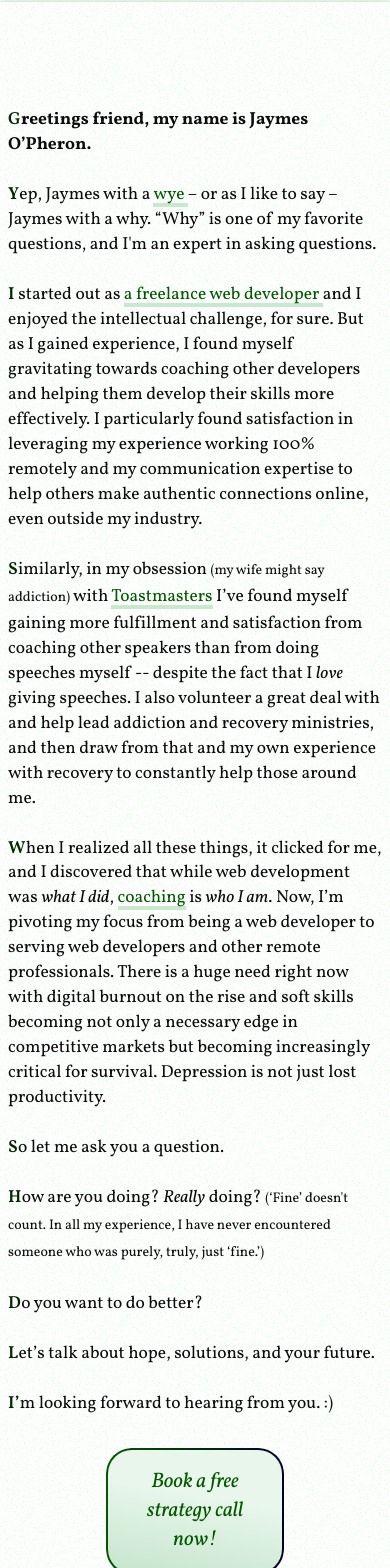
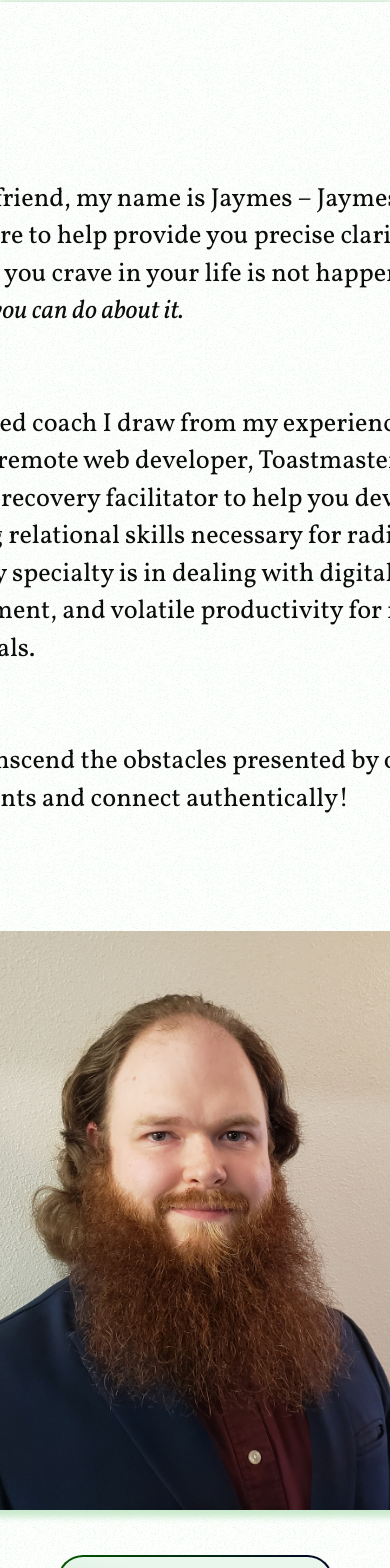
Before and after one commit to MonkeyDZeke/opheron, a Next.js app: page / in a window 390 px wide. Shown: the part 781-2349 px from the top of the page. Built offline with nearby package versions, Linux system fonts and the light colour scheme.

Commit message:
updating home page; adding promo videos

```diff
--- a/components/footer.tsx
+++ b/components/footer.tsx
@@ -34,7 +34,7 @@ export default function Footer({ page }: IProps) {
         </ul>
         <figure>
           <img src="/suit.jpg" alt="Jaymes O'Pheron" />
-          <figcaption>Jaymes O&apos;Pheron</figcaption>
+          <figcaption>Jaymes OʼPheron</figcaption>
         </figure>
       </div>
     </footer>
--- a/pages/coaching.tsx
+++ b/pages/coaching.tsx
@@ -87,6 +87,7 @@ export default function Coaching() {
           <p>
             <ActionLink target="_blank" rel="external" href="https://calendly.com/jaymes-opheron/curiosity-call">Schedule a call with me so we can explore how I can serve you uniquely</ActionLink>
           </p>
+          <iframe width="560" height="315" src="https://www.youtube.com/embed/XNA4wHhXIlY" title="YouTube video player" frameBorder="0" allow="accelerometer; autoplay; clipboard-write; encrypted-media; gyroscope; picture-in-picture" allowFullScreen />
         </article>
       </Layout>
     </div>
--- a/pages/connect.tsx
+++ b/pages/connect.tsx
@@ -14,7 +14,7 @@ export default function Contribute() {
         <article className={styles.connect}>
           <h3>Great to meet you!</h3>
           <p>
-            I give out this page url to people I&apos;ve met in person who I want to make sure to
+            I give out this page url to people Iʼve met in person who I want to make sure to
             reconnect with -- both in person and online. I hope you feel the same!
           </p>
           <ActionLink target="_blank" rel="external" href="https://calendly.com/jaymes-opheron/deep-talk">Schedule a phone or Zoom call, whichever</ActionLink>
--- a/pages/contribute.tsx
+++ b/pages/contribute.tsx
@@ -28,8 +28,8 @@ export default function Contribute() {
           <p>
             Therefore, here is now an opportunity for you to contribute to me
             being able to continue offering these powerful Masterminds free of charge.
-            If you&apos;re on this page, you&apos;ve already successfully registered, so it&apos;s
-            obviously not required to contribute anything. It&apos;s totally up to you.
+            If youʼre on this page, youʼve already successfully registered, so itʼs
+            obviously not required to contribute anything. Itʼs totally up to you.
           </p>
           <p className={styles.payment}>
             {/* eslint-disable-next-line jsx-a11y/label-has-associated-control */}
--- a/pages/index.tsx
+++ b/pages/index.tsx
@@ -1,7 +1,8 @@
 import Head from 'next/head'
 import ActionLink from '../components/ActionLink'
-import LinkTo from '../components/LinkTo'
+// import LinkTo from '../components/LinkTo'
 import Layout from '../components/layout'
+import styles from '../styles/home.module.scss'
 
 export default function Home() {
   return (
@@ -11,53 +12,29 @@ export default function Home() {
       </Head>
 
       <Layout>
-        <article>
-          <p><strong>Greetings friend, my name is Jaymes O’Pheron.</strong></p>
-
-          <p>Yep, Jaymes with a <a href="https://www.dictionary.com/browse/wye" target="_blank" rel="external noreferrer">wye </a>
-            &ndash; or as I like to say &ndash; Jaymes with a why. “Why” is one of my favorite
-            questions, and I&apos;m an expert in asking questions.
-          </p>
-
-          <p>I started out as <a href="https://www.codementor.io/@jaymes-opheron" target="_blank" rel="external noreferrer">a freelance web developer </a>
-            and I enjoyed the intellectual challenge, for sure. But as I gained experience,
-            I found myself gravitating towards coaching other developers and helping them
-            develop their skills more effectively. I particularly found satisfaction in
-            leveraging my experience working 100% remotely and my communication expertise
-            to help others make authentic connections online, even outside my industry.
-          </p>
-
-          <p>Similarly, in my obsession <span className="short">(my wife might say addiction)</span>{' '}
-            with <LinkTo href="/faq#toastmasters">Toastmasters</LinkTo> I’ve found myself gaining more fulfillment and satisfaction
-            from coaching other speakers than from doing speeches myself -- despite the fact that I{' '}
-            <i>love</i> giving speeches. I also volunteer a great deal with and help lead addiction
-            and recovery ministries, and then draw from that and my own experience with recovery
-            to constantly help those around me.
-          </p>
-
-          <p>When I realized all these things, it clicked for me, and I discovered that while web
-            development was <i>what I did</i>, <LinkTo href="/faq#coaching">coaching</LinkTo> is <i>who I am</i>. Now, I’m pivoting my
-            focus from being a web developer to serving web developers and other remote
-            professionals. There is a huge need right now with digital burnout on the rise and soft
-            skills becoming not only a necessary edge in competitive markets but becoming
-            increasingly critical for survival. Depression is not just lost productivity.
-          </p>
-
-          <p>So let me ask you a question.</p>
-
-          <p>How are you doing? <i>Really</i> doing?{' '}
-            <span className="short">(&lsquo;Fine&rsquo; doesn&apos;t count. In all my experience, I
-              have never encountered someone who was purely, truly, just &lsquo;fine.&rsquo;)
-            </span>
-          </p>
-
-          <p>Do you want to do better?</p>
-
-          <p>Let’s talk about hope, solutions, and your future.</p>
-
-          <p>I’m looking forward to hearing from you. :)</p>
-          <ActionLink target="_blank" rel="external" href="https://calendly.com/jaymes-opheron/coaching-consultation-call">Book a free strategy call now!</ActionLink>
-        </article>
+        <main className={styles.home}>
+          <section className={styles.top}>
+            <div><img src="/headshot.jpg" alt="Jaymes O'Pheron" /></div>
+            <div>
+              <p>Greetings friend, my name is Jaymes &ndash; Jaymes with a <i>why.</i> Iʼm here to
+                help provide you precise clarity on why the change you crave in your life is not
+                happening, and then <i>what you can do about it.</i>
+              </p>
+              <p>As a certified coach I draw from my experience as a successful remote web
+                developer, Toastmaster, and addictions recovery facilitator to help you develop
+                the underlying relational skills necessary for radical growth. My specialty is
+                in dealing with digital burnout, disengagement, and volatile productivity for
+                remote professionals.
+              </p>
+              <p>We <i>can</i> transcend the obstacles presented by online environments and connect
+                authentically!
+              </p>
+            </div>
+          </section>
+          <section>
+            <ActionLink target="_blank" rel="external" href="https://calendly.com/jaymes-opheron/coaching-consultation-call">Book a free strategy call now!</ActionLink>
+          </section>
+        </main>
       </Layout>
     </div>
   )
--- a/pages/speaking.tsx
+++ b/pages/speaking.tsx
@@ -67,6 +67,7 @@ export default function Speaking() {
               or webinar!
             </ActionLink>
           </p>
+          <iframe width="560" height="315" src="https://www.youtube.com/embed/_bRTiLOQDU8" title="YouTube video player" frameBorder="0" allow="accelerometer; autoplay; clipboard-write; encrypted-media; gyroscope; picture-in-picture" allowFullScreen />
         </article>
       </Layout>
     </div>
--- a/styles/components.module.scss
+++ b/styles/components.module.scss
@@ -99,6 +99,10 @@
   transform: none;
 }
 
+.full {
+  width: 80%;
+}
+
 .focus {
   display: inline-block;
   font-size: 100%;
--- a/styles/footer.module.scss
+++ b/styles/footer.module.scss
@@ -26,12 +26,12 @@
       }
     }
 
-    @media(max-width: 350px) {
+    @media(max-width: 480px) {
       flex-direction: column;
       align-items: normal;
       a {
         margin: 1rem;
-        text-align: right;
+        text-align: center;
       }
     }
   }
--- a/styles/home.module.scss
+++ b/styles/home.module.scss
@@ -0,0 +1,42 @@
+main.home {
+  padding-bottom: 80px;
+}
+
+section.top {
+  max-width: 100%;
+  font-size: 150%;
+  display: flex;
+  flex-direction: row;
+  align-items: center;
+  justify-content: center;
+
+  > div:first-child {
+    max-width: 25%;
+    padding: calc(1ex / 0.32);
+  }
+
+  img {
+    border-radius: 7px;
+    box-shadow: 7px 7px 7px #c9e9cc;
+  }
+
+  > div:last-child {
+    max-width: 70%;
+    display: flex;
+    flex-direction: column;
+    padding: calc(1ex / 0.32);
+
+    p {
+      max-width: 100%;
+    }
+  }
+
+  @media(max-width: 1000px) {
+    flex-direction: column-reverse;
+
+    > div:first-child {
+      max-width: 50%;
+      padding: calc(1ex / 0.32);
+    }
+  }
+}
```
Also changed, not shown: pages/faq.tsx (+53 -2 lines), public/headshot.jpg (added).
